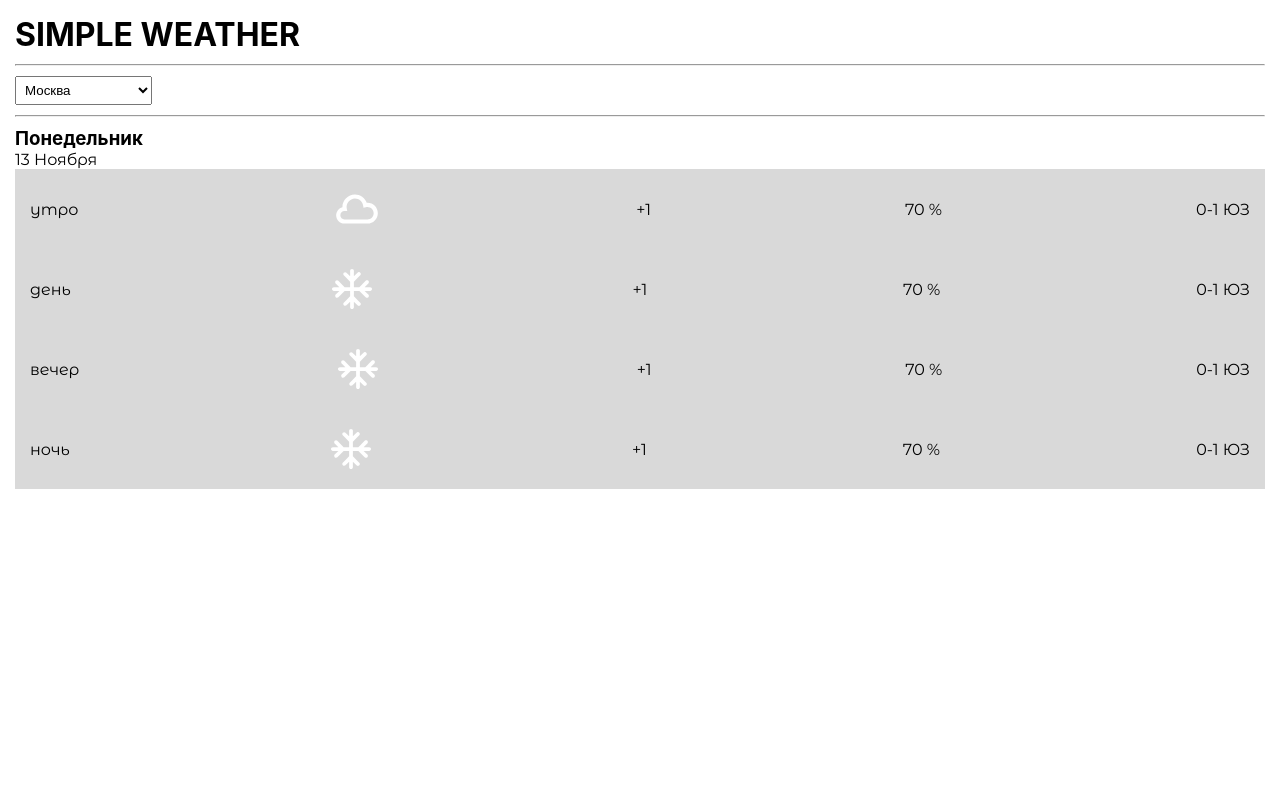
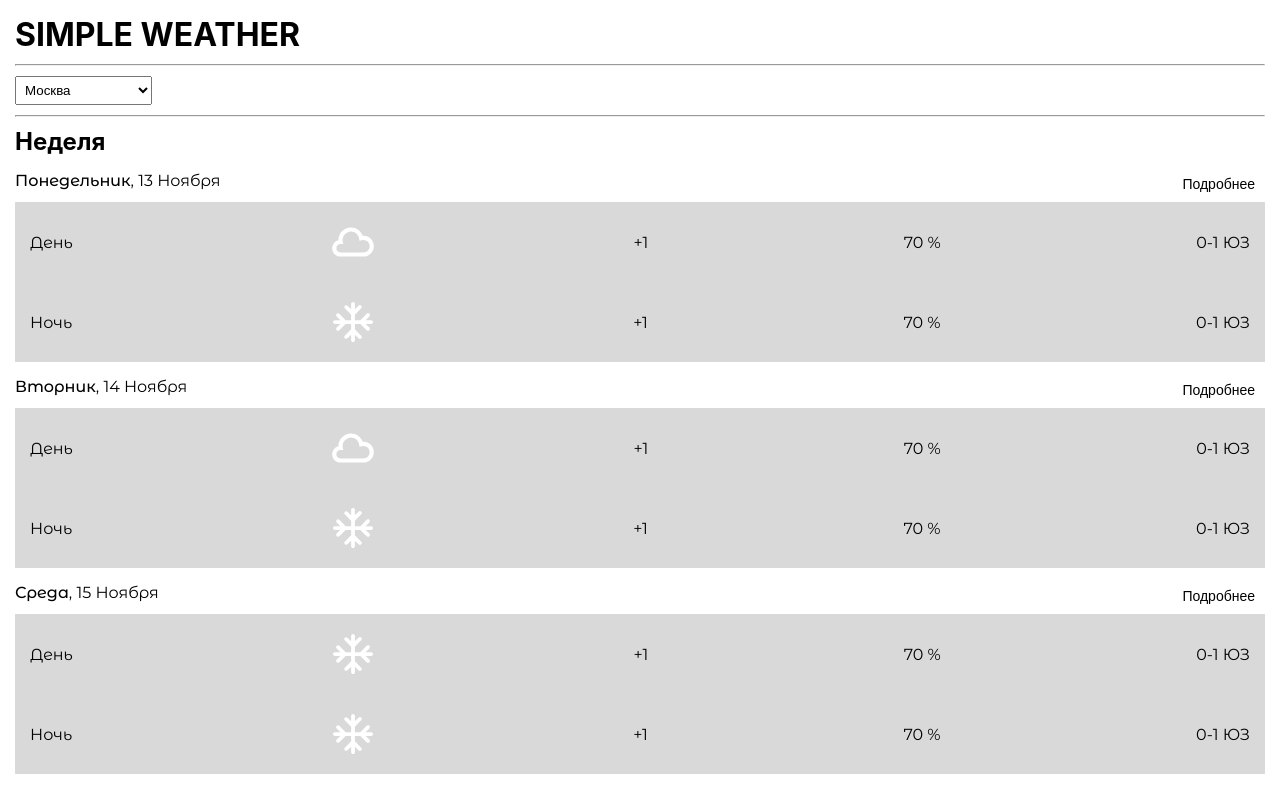
Before and after one commit to HerbalTea312/weather_study_app, a React (Create React App) app: page / in a window 1280 px wide. Shown: the top 789 px of the page. Built offline with nearby package versions, Linux system fonts and the light colour scheme; the HTML template or start-up script is replaced by a standard one.

Commit message:
add page elements and saved date to Local storage

```diff
--- a/package.json
+++ b/package.json
@@ -9,6 +9,7 @@
     "axios": "^1.6.2",
     "react": "^18.2.0",
     "react-dom": "^18.2.0",
+    "react-router-dom": "^6.19.0",
     "react-scripts": "5.0.1",
     "web-vitals": "^2.1.4"
   },
--- a/src/App.js
+++ b/src/App.js
@@ -1,195 +1,21 @@
-import CitySelect from './components/CitySelect/CitySelect';
-import Details from './components/DayDetails/Details';
-// import Week from './components/Week/Week';
-import WeatherService from './components/API/WeatherServiceAPI';
+// import WeatherService from './components/API/WeatherServiceAPI';
 import React from 'react';
-import './styles/App.css'
+import { BrowserRouter, Routes, Route } from 'react-router-dom';
+import DayPage from './components/Pages/DayPage';
+import WeekPage from './components/Pages/WeekPage';
 
-function onCitySelect(selectedCity) {
-  console.log(selectedCity)
-  localStorage.setItem("city", selectedCity);
-}
+// Тут только рефы для путей
+// Сами ссылки /two могут использоваться в тегах !!!<Link to="/two"/>!!! на других страницах
 
 function App() {
   return (
-    <div className='App'>
-      <header>
-        <h1>SIMPLE WEATHER</h1>
-        <hr style={{ margin: '10px 0' }} />
-      </header>
-      <CitySelect onCitySelect={onCitySelect} />
-      <hr style={{ margin: '10px 0' }} />
-      <Details details={detailsMobile} />
-      {/* <Week data={dataMobile}/> */}
-    </div >
+    <BrowserRouter>
+      <Routes>
+        <Route path="*" element={<WeekPage />} />
+        <Route path="two" element={<DayPage />} />
+      </Routes>
+    </BrowserRouter >
   );
 }
 
 export default App;
-
-const detailsMobile =
-{
-  'id': '1',
-  'date': '2023-11-13',
-  'times': [
-    {
-      'time': 'morning',
-      'icon': 'Cloud',
-      'temperature': '+1',
-      'wind': '0-1 ЮЗ',
-      'presure': '744',
-      'wet': '70 %'
-    },
-    {
-      'time': 'day',
-      'icon': 'Snow',
-      'temperature': '+1',
-      'wind': '0-1 ЮЗ',
-      'presure': '744',
-      'wet': '70 %'
-    },
-    {
-      'time': 'evening',
-      'icon': 'Snow',
-      'temperature': '+1',
-      'wind': '0-1 ЮЗ',
-      'presure': '744',
-      'wet': '70 %'
-    },
-    {
-      'time': 'night',
-      'icon': 'Snow',
-      'temperature': '+1',
-      'wind': '0-1 ЮЗ',
-      'presure': '744',
-      'wet': '70 %'
-    }]
-}
-
-const dataMobile =
-  [{
-    'id': '1',
-    'date': '2023-11-13',
-    'day': {
-      'icon': 'Cloud',
-      'temperature': '+1',
-      'wind': '0-1 ЮЗ',
-      'presure': '744',
-      'wet': '70 %'
-    },
-    'night': {
-      'icon': 'Snow',
-      'temperature': '+1',
-      'wind': '0-1 ЮЗ',
-      'presure': '744',
-      'wet': '70 %'
-    }
-  },
-  {
-    'id': '2',
-    'date': '2023-11-14',
-    'day': {
-      'icon': 'Cloud',
-      'temperature': '+1',
-      'wind': '0-1 ЮЗ',
-      'presure': '744',
-      'wet': '70 %'
-    },
-    'night': {
-      'icon': 'Snow',
-      'temperature': '+1',
-      'wind': '0-1 ЮЗ',
-      'presure': '744',
-      'wet': '70 %'
-    }
-  },
-  {
-    'id': '3',
-    'date': '2023-11-15',
-    'day': {
-      'icon': 'Snow',
-      'temperature': '+1',
-      'wind': '0-1 ЮЗ',
-      'presure': '744',
-      'wet': '70 %'
-    },
-    'night': {
-      'icon': 'Snow',
-      'temperature': '+1',
-      'wind': '0-1 ЮЗ',
-      'presure': '744',
-      'wet': '70 %'
-    }
-  },
-  {
-    'id': '4',
-    'date': '2023-11-16',
-    'day': {
-      'icon': 'Snow',
-      'temperature': '+1',
-      'wind': '0-1 ЮЗ',
-      'presure': '744',
-      'wet': '70 %'
-    },
-    'night': {
-      'icon': 'Cloud',
-      'temperature': '+1',
-      'wind': '0-1 ЮЗ',
-      'presure': '744',
-      'wet': '70 %'
-    }
-  },
-  {
-    'id': '5',
-    'date': '2023-11-17',
-    'day': {
-      'icon': 'Snow',
-      'temperature': '+1',
-      'wind': '0-1 ЮЗ',
-      'presure': '744',
-      'wet': '70 %'
-    },
-    'night': {
-      'icon': 'Snow',
-      'temperature': '+1',
-      'wind': '0-1 ЮЗ',
-      'presure': '744',
-      'wet': '70 %'
-    }
-  },
-  {
-    'id': '6',
-    'date': '2023-11-18',
-    'day': {
-      'icon': 'Snow',
-      'temperature': '+1',
-      'wind': '0-1 ЮЗ',
-      'presure': '744',
-      'wet': '70 %'
-    },
-    'night': {
-      'icon': 'Cloud',
-      'temperature': '+1',
-      'wind': '0-1 ЮЗ',
-      'presure': '744',
-      'wet': '70 %'
-    }
-  },
-  {
-    'id': '7',
-    'date': '2023-11-19',
-    'day': {
-      'icon': 'Snow',
-      'temperature': '+1',
-      'wind': '0-1 ЮЗ',
-      'presure': '744',
-      'wet': '70 %'
-    },
-    'night': {
-      'icon': 'Snow',
-      'temperature': '+1',
-      'wind': '0-1 ЮЗ',
-      'presure': '744',
-      'wet': '70 %'
-    }
-  }]
--- a/src/components/Day/Day.jsx
+++ b/src/components/Day/Day.jsx
@@ -13,13 +13,17 @@ function getMonthName(date) {
     return months[date.getMonth()];
 }
 
-const Day = function ({day}) {
+function saveDate(date) {
+    localStorage.setItem("dayDate", date);
+}
+
+const Day = function ({ day }) {
     let date = new Date(day.date);
     return (
         <div className={classes.dayBorder}>
             <div className={classes.dayMobile}>
                 <p><span className={classes.weekDayText}>{getWeekDay(date)}</span>, {date.getDate()}  {getMonthName(date)}</p>
-                <StyledButton>Подробнее</StyledButton>
+                <StyledButton onClick={() => saveDate(day.date)}>Подробнее</StyledButton>
             </div>
             <div>
                 <Item details={day.day} time='День' />
--- /dev/null
+++ b/src/components/Pages/DayPage.jsx
@@ -0,0 +1,65 @@
+import CitySelect from '../CitySelect/CitySelect';
+import Details from '../DayDetails/Details';
+// import WeatherService from './components/API/WeatherServiceAPI';
+import React from 'react';
+import '../../styles/App.css'
+
+function onCitySelect(selectedCity) {
+    console.log(selectedCity)
+    localStorage.setItem("city", selectedCity);
+}
+
+function DayPage() {
+    return (
+        <div className='App'>
+            <header>
+                <h1>SIMPLE WEATHER</h1>
+                <hr style={{ margin: '10px 0' }} />
+            </header>
+            <CitySelect onCitySelect={onCitySelect} />
+            <hr style={{ margin: '10px 0' }} />
+            <Details details={detailsMobile} />
+        </div >
+    );
+}
+
+export default DayPage;
+
+const detailsMobile =
+{
+    'id': '1',
+    'date': '2023-11-13',
+    'times': [
+        {
+            'time': 'morning',
+            'icon': 'Cloud',
+            'temperature': '+1',
+            'wind': '0-1 ЮЗ',
+            'presure': '744',
+            'wet': '70 %'
+        },
+        {
+            'time': 'day',
+            'icon': 'Snow',
+            'temperature': '+1',
+            'wind': '0-1 ЮЗ',
+            'presure': '744',
+            'wet': '70 %'
+        },
+        {
+            'time': 'evening',
+            'icon': 'Snow',
+            'temperature': '+1',
+            'wind': '0-1 ЮЗ',
+            'presure': '744',
+            'wet': '70 %'
+        },
+        {
+            'time': 'night',
+            'icon': 'Snow',
+            'temperature': '+1',
+            'wind': '0-1 ЮЗ',
+            'presure': '744',
+            'wet': '70 %'
+        }]
+}
--- /dev/null
+++ b/src/components/Pages/WeekPage.jsx
@@ -0,0 +1,154 @@
+import CitySelect from '../CitySelect/CitySelect';
+import Week from '../Week/Week';
+// import WeatherService from './components/API/WeatherServiceAPI';
+import React from 'react';
+import '../../styles/App.css'
+
+function onCitySelect(selectedCity) {
+    console.log(selectedCity)
+    localStorage.setItem("city", selectedCity);
+}
+
+function WeekPage() {
+    return (
+        <div className='App'>
+            <header>
+                <h1>SIMPLE WEATHER</h1>
+                <hr style={{ margin: '10px 0' }} />
+            </header>
+            <CitySelect onCitySelect={onCitySelect} />
+            <hr style={{ margin: '10px 0' }} />
+            <Week data={dataMobile} />
+        </div >
+    );
+}
+
+export default WeekPage;
+
+const dataMobile =
+    [{
+        'id': '1',
+        'date': '2023-11-13',
+        'day': {
+            'icon': 'Cloud',
+            'temperature': '+1',
+            'wind': '0-1 ЮЗ',
+            'presure': '744',
+            'wet': '70 %'
+        },
+        'night': {
+            'icon': 'Snow',
+            'temperature': '+1',
+            'wind': '0-1 ЮЗ',
+            'presure': '744',
+            'wet': '70 %'
+        }
+    },
+    {
+        'id': '2',
+        'date': '2023-11-14',
+        'day': {
+            'icon': 'Cloud',
+            'temperature': '+1',
+            'wind': '0-1 ЮЗ',
+            'presure': '744',
+            'wet': '70 %'
+        },
+        'night': {
+            'icon': 'Snow',
+            'temperature': '+1',
+            'wind': '0-1 ЮЗ',
+            'presure': '744',
+            'wet': '70 %'
+        }
+    },
+    {
+        'id': '3',
+        'date': '2023-11-15',
+        'day': {
+            'icon': 'Snow',
+            'temperature': '+1',
+            'wind': '0-1 ЮЗ',
+            'presure': '744',
+            'wet': '70 %'
+        },
+        'night': {
+            'icon': 'Snow',
+            'temperature': '+1',
+            'wind': '0-1 ЮЗ',
+            'presure': '744',
+            'wet': '70 %'
+        }
+    },
+    {
+        'id': '4',
+        'date': '2023-11-16',
+        'day': {
+            'icon': 'Snow',
+            'temperature': '+1',
+            'wind': '0-1 ЮЗ',
+            'presure': '744',
+            'wet': '70 %'
+        },
+        'night': {
+            'icon': 'Cloud',
+            'temperature': '+1',
+            'wind': '0-1 ЮЗ',
+            'presure': '744',
+            'wet': '70 %'
+        }
+    },
+    {
+        'id': '5',
+        'date': '2023-11-17',
+        'day': {
+            'icon': 'Snow',
+            'temperature': '+1',
+            'wind': '0-1 ЮЗ',
+            'presure': '744',
+            'wet': '70 %'
+        },
+        'night': {
+            'icon': 'Snow',
+            'temperature': '+1',
+            'wind': '0-1 ЮЗ',
+            'presure': '744',
+            'wet': '70 %'
+        }
+    },
+    {
+        'id': '6',
+        'date': '2023-11-18',
+        'day': {
+            'icon': 'Snow',
+            'temperature': '+1',
+            'wind': '0-1 ЮЗ',
+            'presure': '744',
+            'wet': '70 %'
+        },
+        'night': {
+            'icon': 'Cloud',
+            'temperature': '+1',
+            'wind': '0-1 ЮЗ',
+            'presure': '744',
+            'wet': '70 %'
+        }
+    },
+    {
+        'id': '7',
+        'date': '2023-11-19',
+        'day': {
+            'icon': 'Snow',
+            'temperature': '+1',
+            'wind': '0-1 ЮЗ',
+            'presure': '744',
+            'wet': '70 %'
+        },
+        'night': {
+            'icon': 'Snow',
+            'temperature': '+1',
+            'wind': '0-1 ЮЗ',
+            'presure': '744',
+            'wet': '70 %'
+        }
+    }]
```
Also changed, not shown: 1 other file (tests, documents, lock files or other folders).
